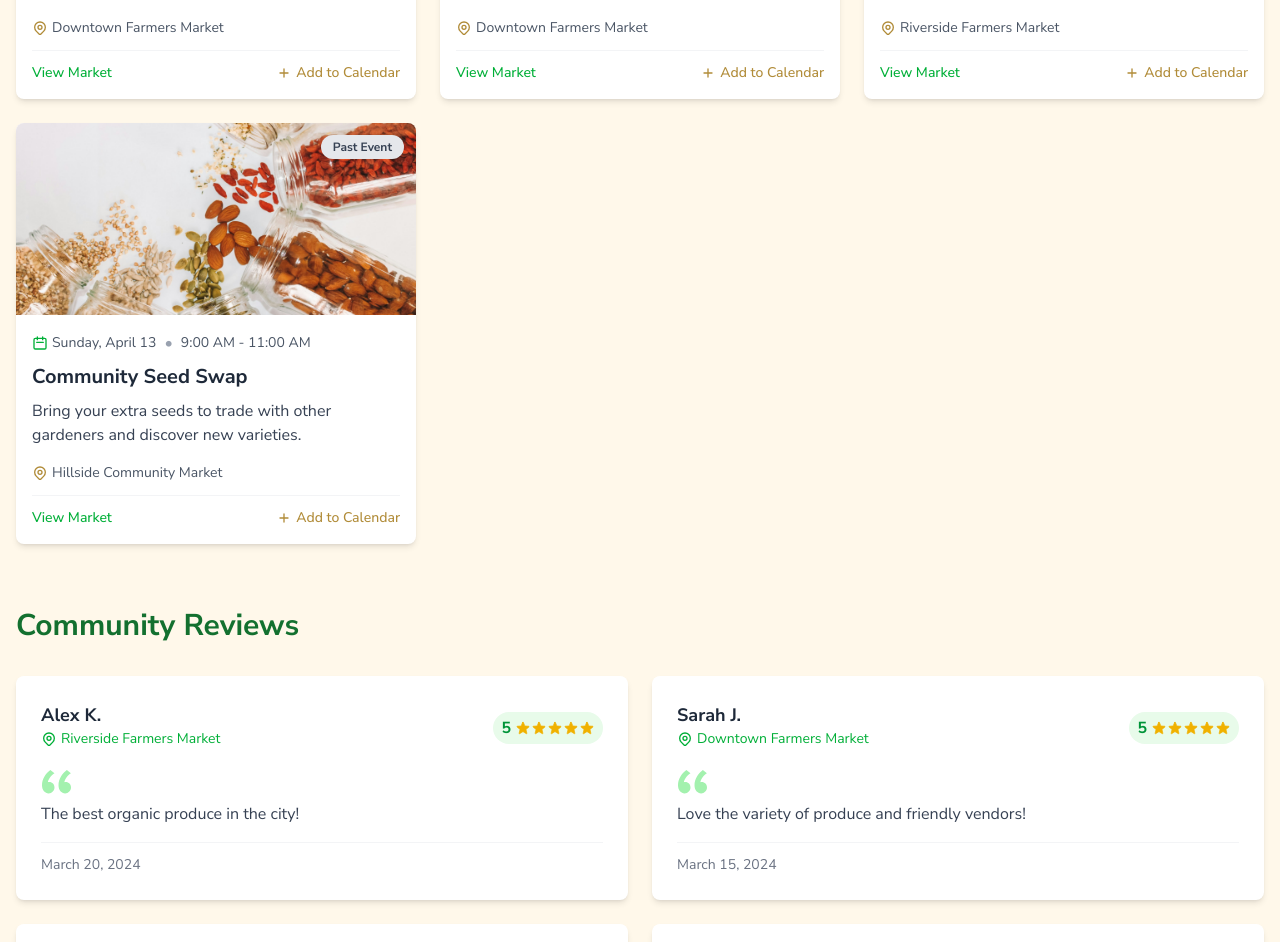
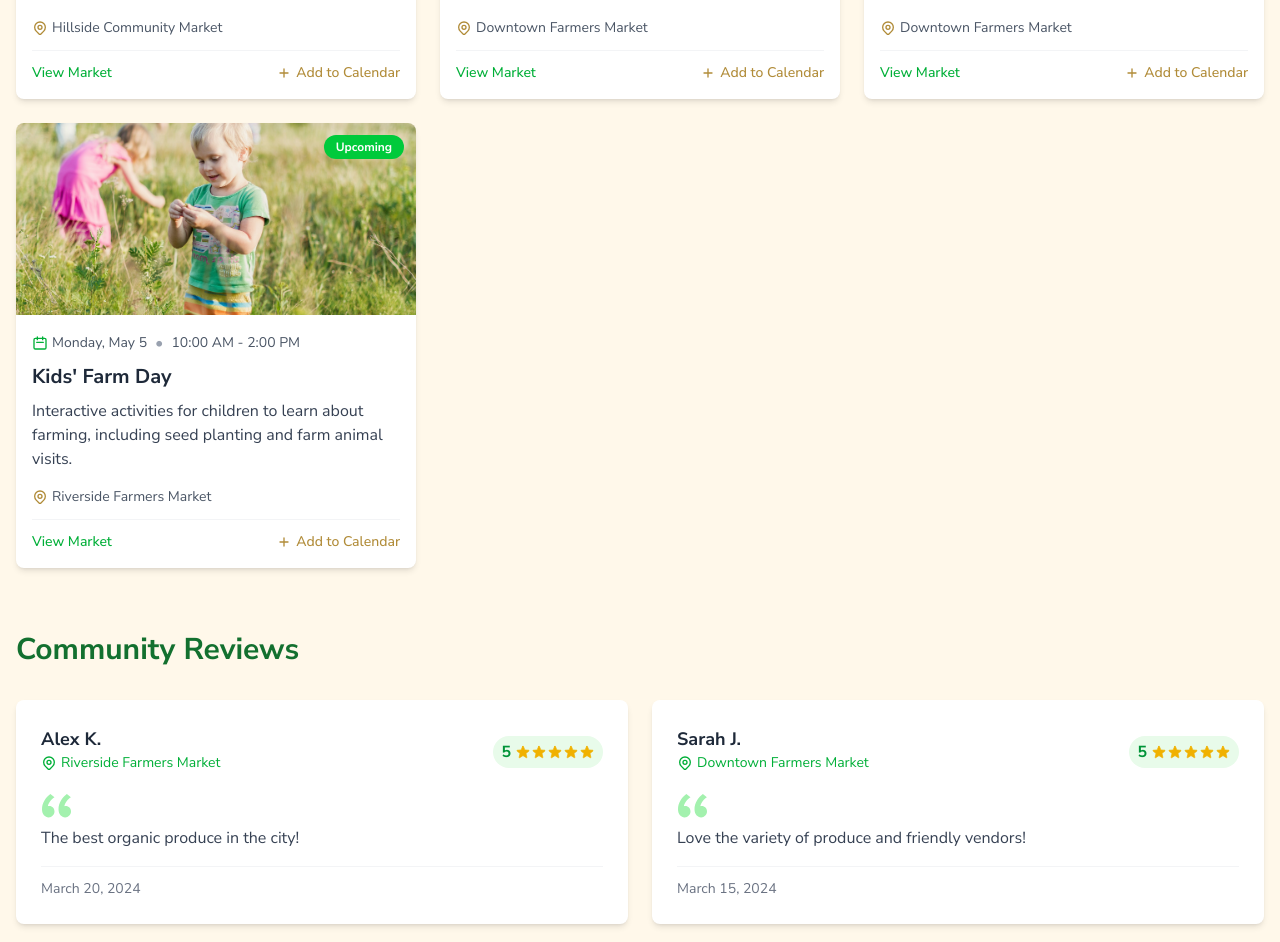
Before and after one commit to davidjentjens/market-scout, a Next.js app: page /community in a window 1280 px wide. Shown: the part 870-1812 px from the top of the page. Built offline with nearby package versions, Linux system fonts and the light colour scheme.

Commit message:
feat: enhance community page with event filtering and reviews display

```diff
--- a/src/app/community/page.tsx
+++ b/src/app/community/page.tsx
@@ -1,15 +1,30 @@
 // src/app/community/page.tsx
-import { Suspense } from 'react';
+"use client";
+
+import { useState, useEffect } from 'react';
 import Image from 'next/image';
 import Link from 'next/link';
 import { markets } from '../data/markets';
 import { events } from '../data/events';
-import CommunityEventsSection from '../components/community/CommunityEventsSection';
-import CommunityReviewsSection from '../components/community/CommunityReviewsSection';
-import { Review } from '../lib/types';
+import { Event, Review } from '../lib/types';
+import dynamic from 'next/dynamic';
+import { atcb_action } from 'add-to-calendar-button';
 
-// Get all reviews
-const getAllReviews = () => {
+// Components imported dynamically to avoid SSR issues
+const ReviewCard = dynamic(() => import('../components/community/ReviewCard'), { ssr: false });
+const EventCard = dynamic(() => import('../components/community/EventCard'), { ssr: false });
+
+export default function CommunityPage() {
+  const [allEvents, setAllEvents] = useState<Event[]>(events);
+  const [allReviews, setAllReviews] = useState<Review[]>([]);
+  const [filter, setFilter] = useState('all');
+
+  // Initialize data
+  useEffect(() => {
+    // Get all events
+    setAllEvents(events);
+
+    // Get all reviews from markets
     const reviews = markets.reduce((acc, market) => {
       if (market.reviews && market.reviews.length > 0) {
         // Add market name to each review for display purposes
@@ -23,15 +38,76 @@ const getAllReviews = () => {
     }, [] as Review[]);
 
     // Sort reviews by date (newest first)
-  return reviews.sort((a, b) =>
+    const sortedReviews = reviews.sort((a, b) =>
       new Date(b.date).getTime() - new Date(a.date).getTime()
     );
+
+    setAllReviews(sortedReviews);
+  }, []);
+
+  // Handle add to calendar
+  const handleAddToCalendar = async (event: Event) => {
+    const eventDate = new Date(event.date);
+    const market = markets.find(m => m.id === event.marketId);
+
+    // Parse times properly
+    const [startTimeStr, endTimeStr] = event.time.split(' - ');
+
+    // Convert to 24-hour format
+    const formatTimeFor24Hour = (timeStr: string) => {
+      const match = timeStr.match(/(\d+):(\d+)\s+(AM|PM)/i);
+      if (!match) return null;
+
+      let hours = parseInt(match[1], 10);
+      const minutes = match[2];
+      const period = match[3].toUpperCase();
+
+      if (period === 'PM' && hours < 12) hours += 12;
+      if (period === 'AM' && hours === 12) hours = 0;
+
+      return `${hours.toString().padStart(2, '0')}:${minutes}`;
     };
 
-export default function CommunityPage() {
-  // Pre-fetch data for server rendering
-  const allEvents = events;
-  const allReviews = getAllReviews();
+    const startTime = formatTimeFor24Hour(startTimeStr);
+    const endTime = formatTimeFor24Hour(endTimeStr);
+
+    if (!startTime || !endTime || !market) {
+      console.error("Invalid data for calendar event");
+      return;
+    }
+
+    await atcb_action({
+      name: event.title,
+      description: event.description,
+      location: `${market.name}, ${market.address}, ${market.city}, ${market.state}`,
+      startDate: eventDate.toISOString().split('T')[0],
+      endDate: eventDate.toISOString().split('T')[0],
+      startTime: startTime,
+      endTime: endTime,
+      options: ['Apple', 'Google', 'iCal', 'Microsoft365', 'Outlook.com', 'Yahoo'],
+      timeZone: "America/Sao_Paulo",
+      iCalFileName: event.title.replace(/\s+/g, '-').toLowerCase(),
+    });
+  };
+
+  // Filter events by upcoming/past
+  const filteredEvents = allEvents.filter(event => {
+    const eventDate = new Date(event.date);
+    const today = new Date();
+
+    if (filter === 'upcoming') {
+      return eventDate >= today;
+    } else if (filter === 'past') {
+      return eventDate < today;
+    }
+
+    return true; // 'all' filter
+  });
+
+  // Sort events by date (upcoming first)
+  const sortedEvents = filteredEvents.sort((a, b) =>
+    new Date(a.date).getTime() - new Date(b.date).getTime()
+  );
 
   return (
     <div className="min-h-screen bg-earth-50">
@@ -65,15 +141,91 @@ export default function CommunityPage() {
           </div>
         </div>
 
-        {/* Events Section - Wrapped in Suspense for loading state */}
-        <Suspense fallback={<EventsSectionSkeleton />}>
-          <CommunityEventsSection events={allEvents} />
-        </Suspense>
+        {/* Events Section */}
+        <section id="events" className="scroll-reveal mb-16">
+          <div className="flex justify-between items-center mb-8">
+            <h2 className="font-display text-3xl font-bold text-primary-800">Market Events</h2>
+            <div className="flex space-x-2">
+              <button
+                onClick={() => setFilter('all')}
+                className={`px-4 py-2 rounded-full text-sm font-medium transition-colors ${
+                  filter === 'all'
+                    ? 'bg-primary-600 text-white'
+                    : 'bg-white text-gray-700 hover:bg-primary-50'
+                }`}
+              >
+                All Events
+              </button>
+              <button
+                onClick={() => setFilter('upcoming')}
+                className={`px-4 py-2 rounded-full text-sm font-medium transition-colors ${
+                  filter === 'upcoming'
+                    ? 'bg-primary-600 text-white'
+                    : 'bg-white text-gray-700 hover:bg-primary-50'
+                }`}
+              >
+                Upcoming
+              </button>
+              <button
+                onClick={() => setFilter('past')}
+                className={`px-4 py-2 rounded-full text-sm font-medium transition-colors ${
+                  filter === 'past'
+                    ? 'bg-primary-600 text-white'
+                    : 'bg-white text-gray-700 hover:bg-primary-50'
+                }`}
+              >
+                Past Events
+              </button>
+            </div>
+          </div>
 
-        {/* Reviews Section - Wrapped in Suspense for loading state */}
-        <Suspense fallback={<ReviewsSectionSkeleton />}>
-          <CommunityReviewsSection reviews={allReviews} />
-        </Suspense>
+          {sortedEvents.length === 0 ? (
+            <div className="bg-white p-8 rounded-lg shadow-md text-center">
+              <p className="text-gray-600">No events found for the selected filter.</p>
+            </div>
+          ) : (
+            <div className="grid grid-cols-1 md:grid-cols-2 lg:grid-cols-3 gap-6">
+              {sortedEvents.map((event, index) => (
+                <div
+                  key={event.id}
+                  className={`scroll-reveal-item ${index % 3 === 0 ? '' : index % 3 === 1 ? 'delay-1' : 'delay-2'}`}
+                >
+                  <EventCard
+                    event={event}
+                    market={markets.find(m => m.id === event.marketId)!}
+                    onAddToCalendar={() => handleAddToCalendar(event)}
+                  />
+                </div>
+              ))}
+            </div>
+          )}
+        </section>
+
+        {/* Reviews Section */}
+        <section id="reviews" className="scroll-reveal mb-16">
+          <h2 className="font-display text-3xl font-bold text-primary-800 mb-8">Community Reviews</h2>
+
+          {allReviews.length === 0 ? (
+            <div className="bg-white p-8 rounded-lg shadow-md text-center">
+              <p className="text-gray-600">No reviews available yet.</p>
+            </div>
+          ) : (
+            <div className="grid grid-cols-1 md:grid-cols-2 gap-6">
+              {allReviews.slice(0, 6).map((review, index) => (
+                <div
+                  key={review.id}
+                  className={`scroll-reveal-item ${index % 2 === 0 ? '' : 'delay-1'}`}
+                >
+                  <ReviewCard
+                    review={review}
+                    marketName={review.marketName}
+                    marketId={review.marketId}
+                  />
+                </div>
+              ))}
+            </div>
+          )}
+        </section>
 
         {/* Community Engagement Section */}
         <section className="scroll-reveal">
@@ -303,33 +455,3 @@ export default function CommunityPage() {
     </div>
   );
 }
-
-// Skeleton loaders for suspense boundaries
-const EventsSectionSkeleton = () => (
-  <section className="mb-16">
-    <div className="flex justify-between items-center mb-8">
-      <div className="h-10 w-64 bg-gray-200 rounded animate-pulse"></div>
-      <div className="flex space-x-2">
-        <div className="h-10 w-24 bg-gray-200 rounded animate-pulse"></div>
-        <div className="h-10 w-24 bg-gray-200 rounded animate-pulse"></div>
-        <div className="h-10 w-24 bg-gray-200 rounded animate-pulse"></div>
-      </div>
-    </div>
-    <div className="grid grid-cols-1 md:grid-cols-2 lg:grid-cols-3 gap-6">
-      {[1, 2, 3, 4, 5, 6].map((item) => (
-        <div key={item} className="h-96 bg-gray-200 rounded-lg animate-pulse"></div>
-      ))}
-    </div>
-  </section>
-);
-
-const ReviewsSectionSkeleton = () => (
-  <section className="mb-16">
-    <div className="h-10 w-64 bg-gray-200 rounded animate-pulse mb-8"></div>
-    <div className="grid grid-cols-1 md:grid-cols-2 gap-6">
-      {[1, 2, 3, 4].map((item) => (
-        <div key={item} className="h-48 bg-gray-200 rounded-lg animate-pulse"></div>
-      ))}
-    </div>
-  </section>
-);
```
Lines whose indentation alone changed are shown as unchanged.
